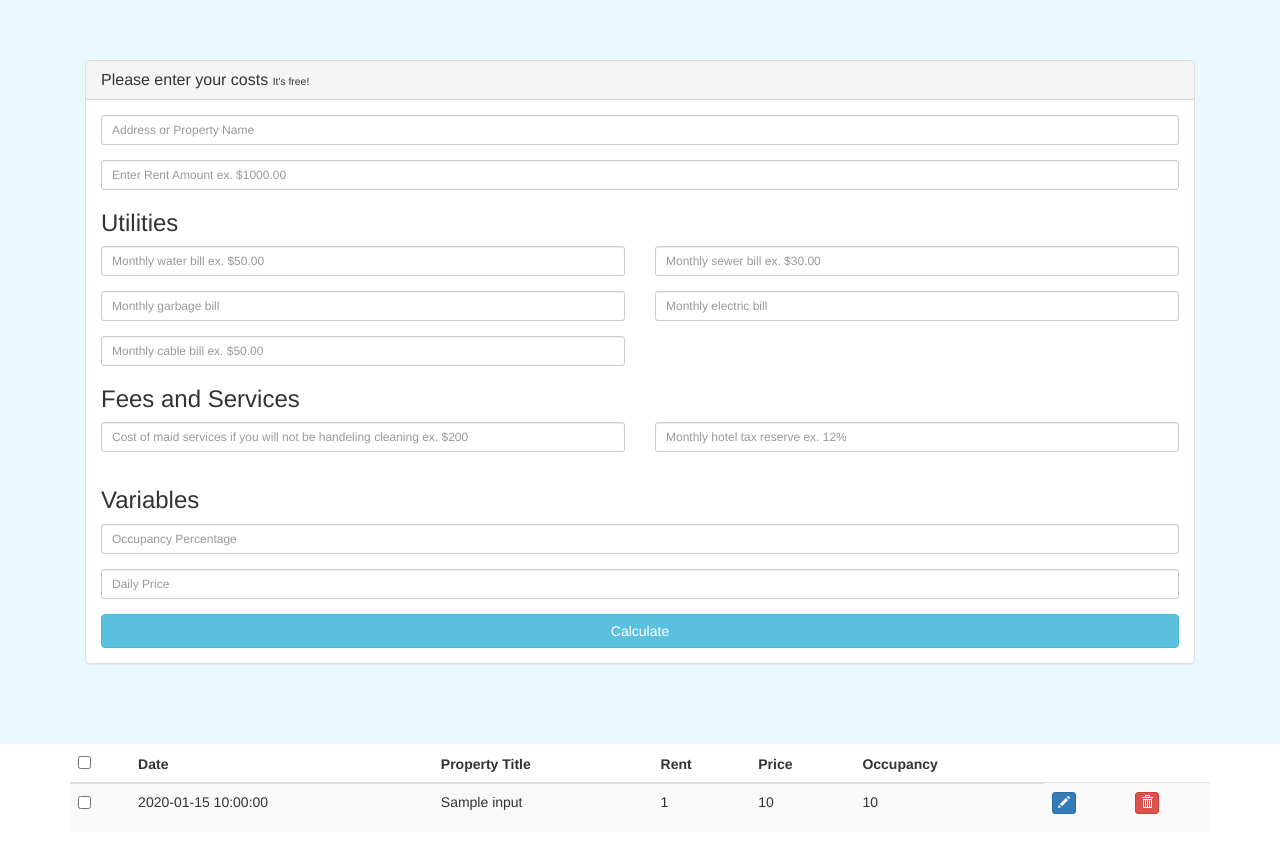
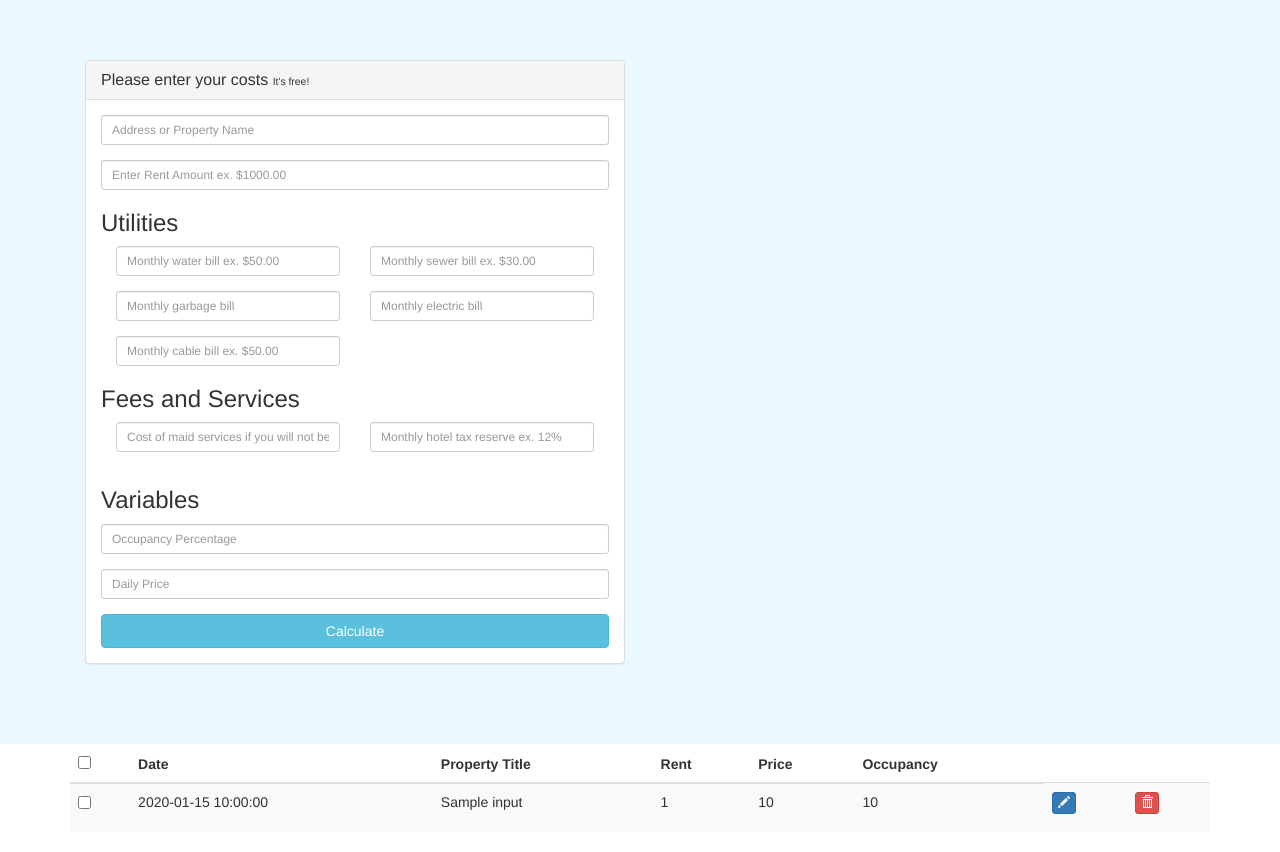
Before and after one commit to puma10/airbnb_calc, a Flask app: page /calc in a window 1280 px wide. Shown: the part 51-903 px from the top of the page. Run offline with Flask 2, Linux system fonts and the light colour scheme; a user stored in the database is signed in; tables that the repository leaves empty hold one stand-in row (values such as "Sample post"); parts of the project's set-up code (start-up, migrations or seed data) failed here and were passed over; some libraries are stand-ins or nearby versions.

Commit message:
calculator output set to the side

```diff
--- a/my_app/calculate.py
+++ b/my_app/calculate.py
@@ -10,6 +10,7 @@ formatter = logging.Formatter(
 console_handler.setFormatter(formatter)
 log.addHandler(console_handler)
 
+# def empty_field():
 
 def calculate_values(data=None):
     # form.get is used to access the data from a form POST request
--- a/my_app/static/css/main.css
+++ b/my_app/static/css/main.css
@@ -1,4 +1,4 @@
-/*Bootstrap override*/
+/* Begin Bootstrap Override*/
 
 .navbar {
     margin-bottom: 0;
@@ -7,6 +7,14 @@
 .alert {
     width:100%;
 }
+
+/* End Bootstrap Override*/
+.row{
+    margin-left:0;
+    margin-right:0;
+
+}
+
 
 
 div.metadata {
@@ -44,7 +52,7 @@ form.short_form #other_login_info{
 }
 
 .output{
-    float:right;
+    text-align: center;
     color:#009922;
     padding-right:5px;
 
@@ -54,4 +62,6 @@ div.results{
     background-color: lightgreen;
     padding: 18px 0px;
     color: rgb(89, 89, 89);
+    border-radius: 5px;
+    padding: 20px;
 }
--- a/my_app/static/js/main.js
+++ b/my_app/static/js/main.js
@@ -24,6 +24,7 @@ $(document).ready(function() {
         $('#save').show();
   		$('#reset').show();
 
+
   		// grab values from the form
 	    title_form = $('input[name="title"]').val();
 	    rent_form = $('input[name="rent"]').val();
@@ -34,11 +35,13 @@ $(document).ready(function() {
 	    cable_form = $('input[name="cable"]').val();
 	    maid_form = $('input[name="maid_service"]').val();
 	    hotel_tax_form = $('input[name="hotel_tax"]').val();
-
 	    occupancy_form = $('input[name="occupancy"]').val();
 	    daily_price_form = $('input[name="daily_price"]').val();
 
-	    submit_time = new Date($.now());
+
+
+
+        submit_time = new Date($.now());
 
 	    console.log(title_form,
 	                rent_form,
@@ -89,7 +92,7 @@ $(document).ready(function() {
 		        $('#submit_time').html(results.time_submitted)
 
 		        if (results.profit < 0){
-		        	$("#suggest_output").html("<b>Bummer</b>, you're not profitable yet. Adjust your nightly rate or increase your average occupancy.");
+		        	$("#suggest_output").html("<b>Bummer</b>, you're not profitable yet. Adjust your nightly rate, increase your average occupancy or find a way to decrease costs.");
 		        	$('#suggest').show();
 		        	$( "#suggest" ).removeClass( "alert alert-success" );
 		        	$( "#suggest" ).addClass( "alert alert-danger" );
@@ -101,7 +104,7 @@ $(document).ready(function() {
 
 
 		        }else{
-		        	$("#suggest_output").html("<b>Chaching</b> Given your calculations your unit is profitable! Checkout these resources to help you get started with Airbnb!");
+		        	$("#suggest_output").html("<b>Cha-ching</b> Given your calculations your unit is profitable! Checkout these resources to help you get started with Airbnb!");
 		        	$( "#suggest" ).removeClass( "alert alert-danger" );
 		        	$( "#suggest" ).addClass( "alert alert-success" );
 
--- a/my_app/templates/calculator.html
+++ b/my_app/templates/calculator.html
@@ -3,14 +3,10 @@
 {% block content %}
 
 
-
-
-
-
 {# -------------------- begin form -------------------- #}
 <div class="row calc_form_row">
     <div class="container">
-        <div class="col-lg-12 ">
+        <div class="col-lg-6 ">
             <div class="panel panel-default">
                 <div class="panel-heading">
                     <h3 class="panel-title">Please enter your costs <small>It's free!</small></h3>
@@ -119,19 +115,8 @@
                 </div>
             </div>
         </div>
-    </div>
-</div>
-{# -------------------- end form -------------------- #}
-
-
-{# -------------------- begin results -------------------- #}
-{# Our javascript output goes between the span tags #}
-{# class "results" hides and shows the field #}
-{# the span id's output the requested output data #}
-<div class="row results">
-    <div class="container">
+        <div class="col-lg-6 results">
         {# -------------------- begin suggestion -------------------- #}
-
         <div class="row" id="suggest">
                 <p><span id="suggest_output"></span></p>
         </div>
@@ -155,6 +140,16 @@
         </div>
     </div>
 </div>
+    </div>
+</div>
+{# -------------------- end form -------------------- #}
+
+
+{# -------------------- begin results -------------------- #}
+{# Our javascript output goes between the span tags #}
+{# class "results" hides and shows the field #}
+{# the span id's output the requested output data #}
+
 
 {# -------------------- end results -------------------- #}
 
--- a/my_app/views.py
+++ b/my_app/views.py
@@ -49,6 +49,8 @@ def home(page=1, paginate_by=10):
     print "in the view function"
     print "the current user id is", current_user.get_id()
     if request.method == 'POST':
+
+        print request.data
 
         calc_data = calculate_values()
         print "views.py: the button clicked was {}".format(request.form.get('clicked_button'))
```
